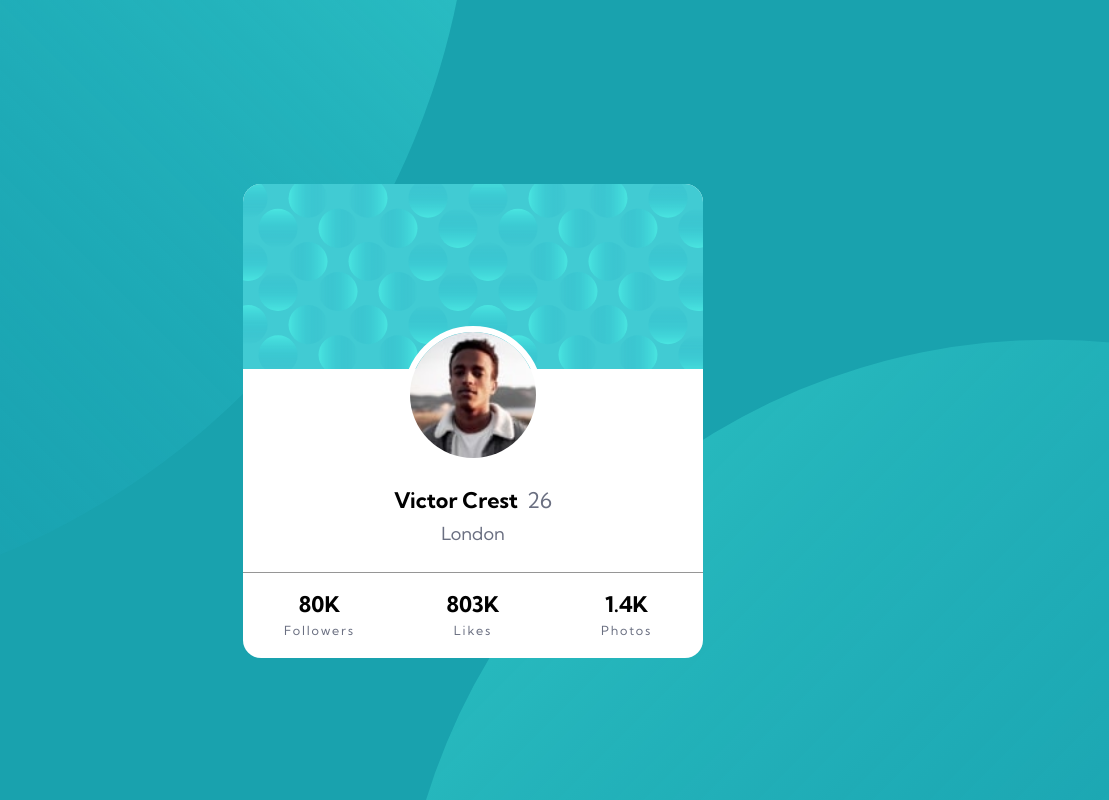
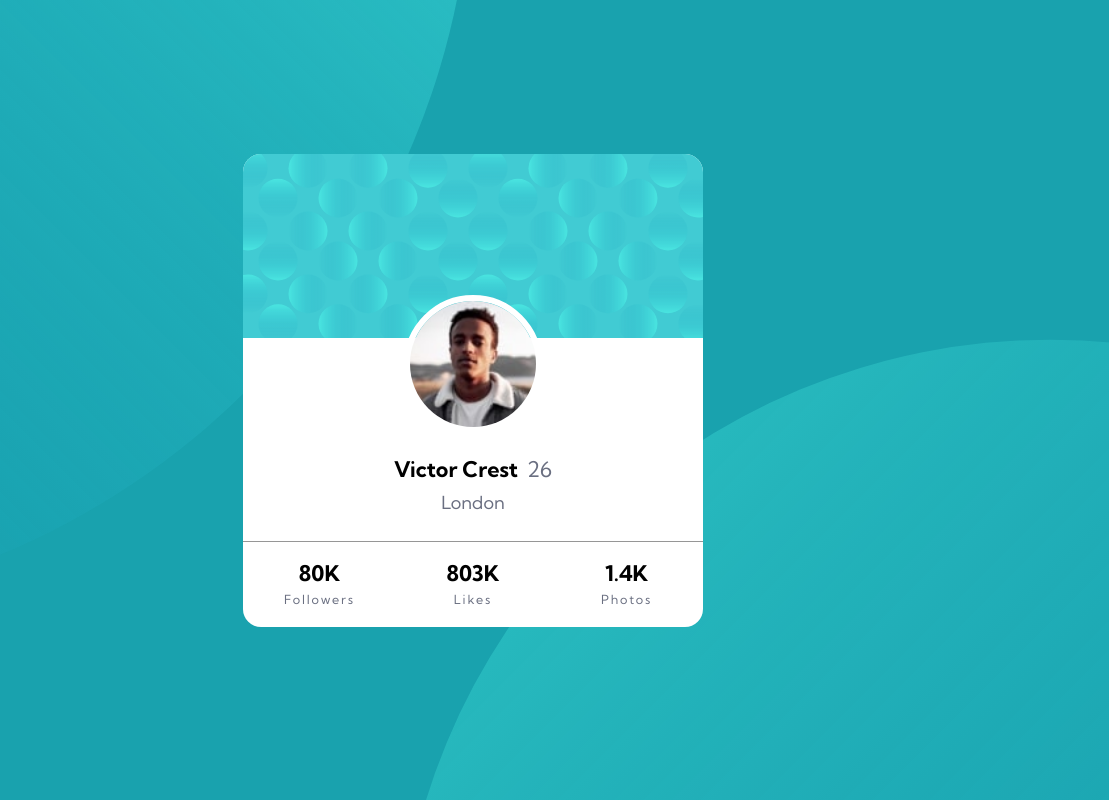
Before and after one commit to Asya0601/profile-card-component-main, a plain HTML site: page index.html in a window 1536 px wide. Shown: the whole page, without its empty margins (295-1404 px from the left). Drawn offline with Linux system fonts and the light colour scheme.

Commit message:
Update styles.css

```diff
--- a/styles.css
+++ b/styles.css
@@ -265,3 +265,12 @@ span{
         margin-block: 12%;
     }
 }
+
+@media(min-width:1500px){
+    .main{
+        width: 30%;
+
+        margin-inline: 35%;
+        margin-block: 10%;
+    }
+}
```
